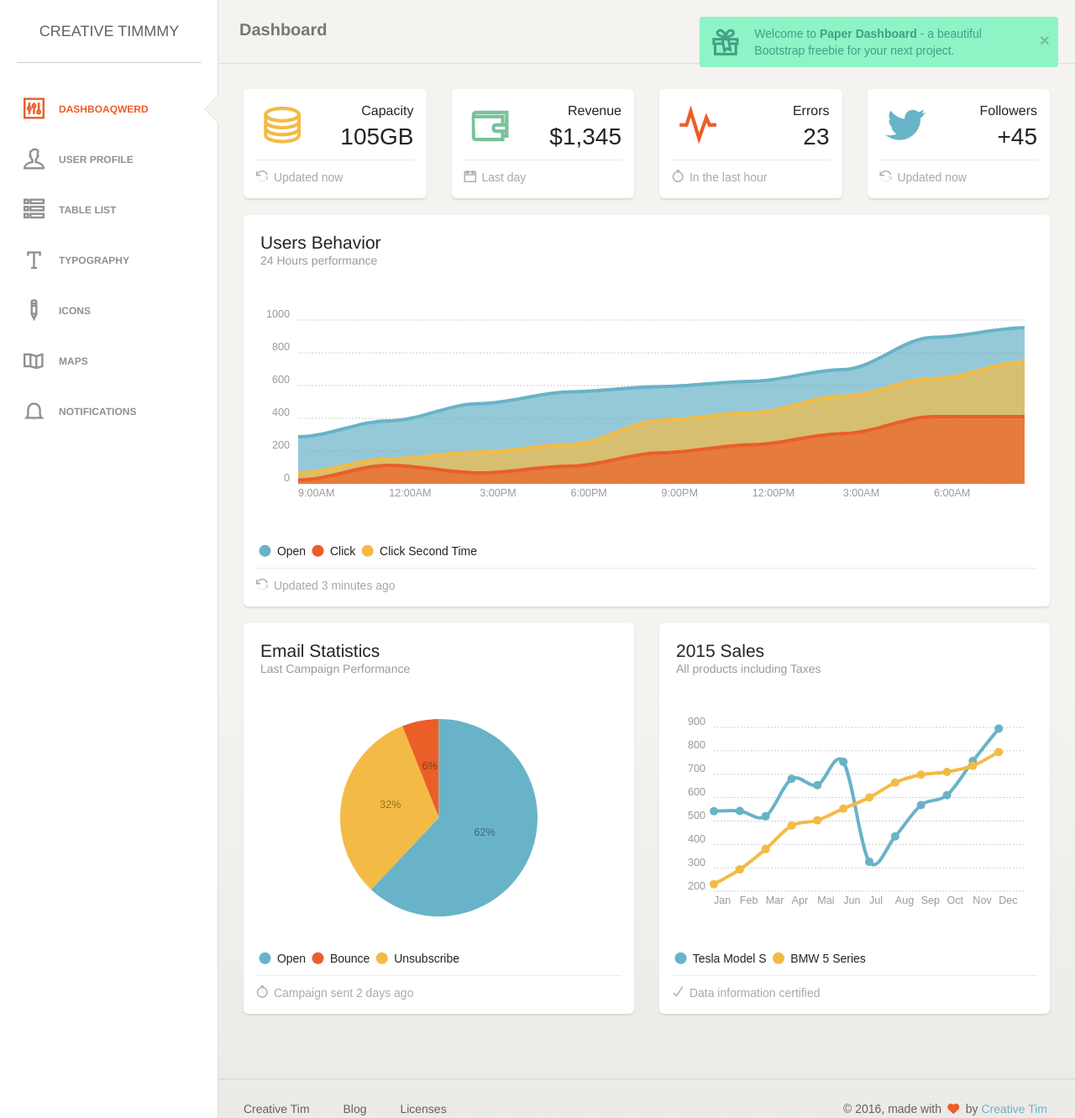
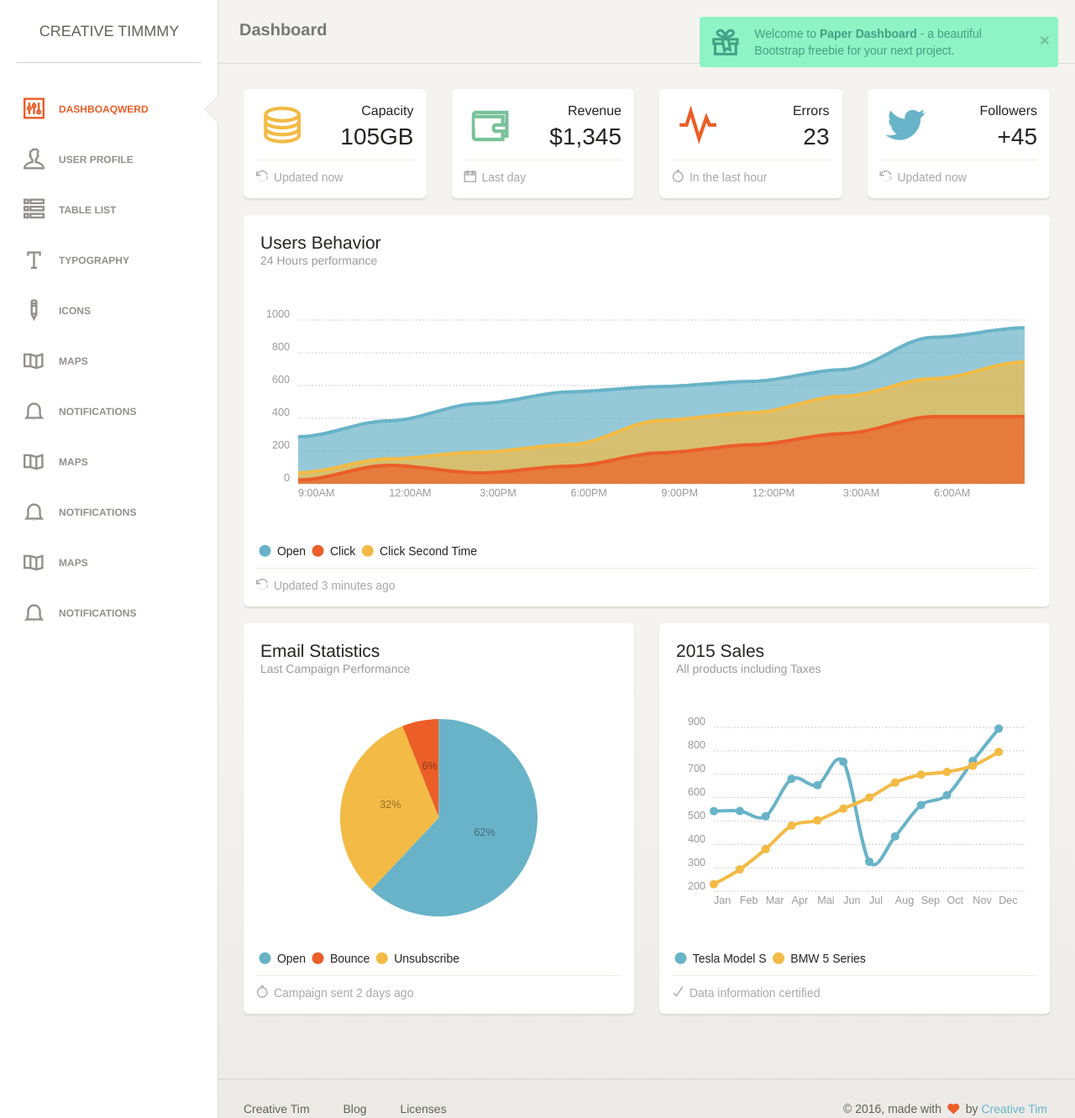
Before and after one commit to WoollyAlly/GentleBirthCare, a Jekyll site: the page built from index.html, in a window 1280 px wide. Shown: the whole page at 84% size. Built offline with Jekyll 4.4.1, drawn with Linux system fonts in a browser that asks for light colours; nearby versions of some CDN libraries; some web fonts are replaced.

Commit message:
Updated '/_layouts/default.html' via CloudCannon

```diff
--- a/_layouts/default.html
+++ b/_layouts/default.html
@@ -80,6 +80,30 @@
                     <a href="icons.html">
                         <i class="ti-pencil-alt2"></i>
                         <p>Icons</p>
+                    </a>
+                </li>
+                <li>
+                    <a href="maps.html">
+                        <i class="ti-map"></i>
+                        <p>Maps</p>
+                    </a>
+                </li>
+                <li>
+                    <a href="notifications.html">
+                        <i class="ti-bell"></i>
+                        <p>Notifications</p>
+                    </a>
+                </li>
+                <li>
+                    <a href="maps.html">
+                        <i class="ti-map"></i>
+                        <p>Maps</p>
+                    </a>
+                </li>
+                <li>
+                    <a href="notifications.html">
+                        <i class="ti-bell"></i>
+                        <p>Notifications</p>
                     </a>
                 </li>
                 <li>
```
